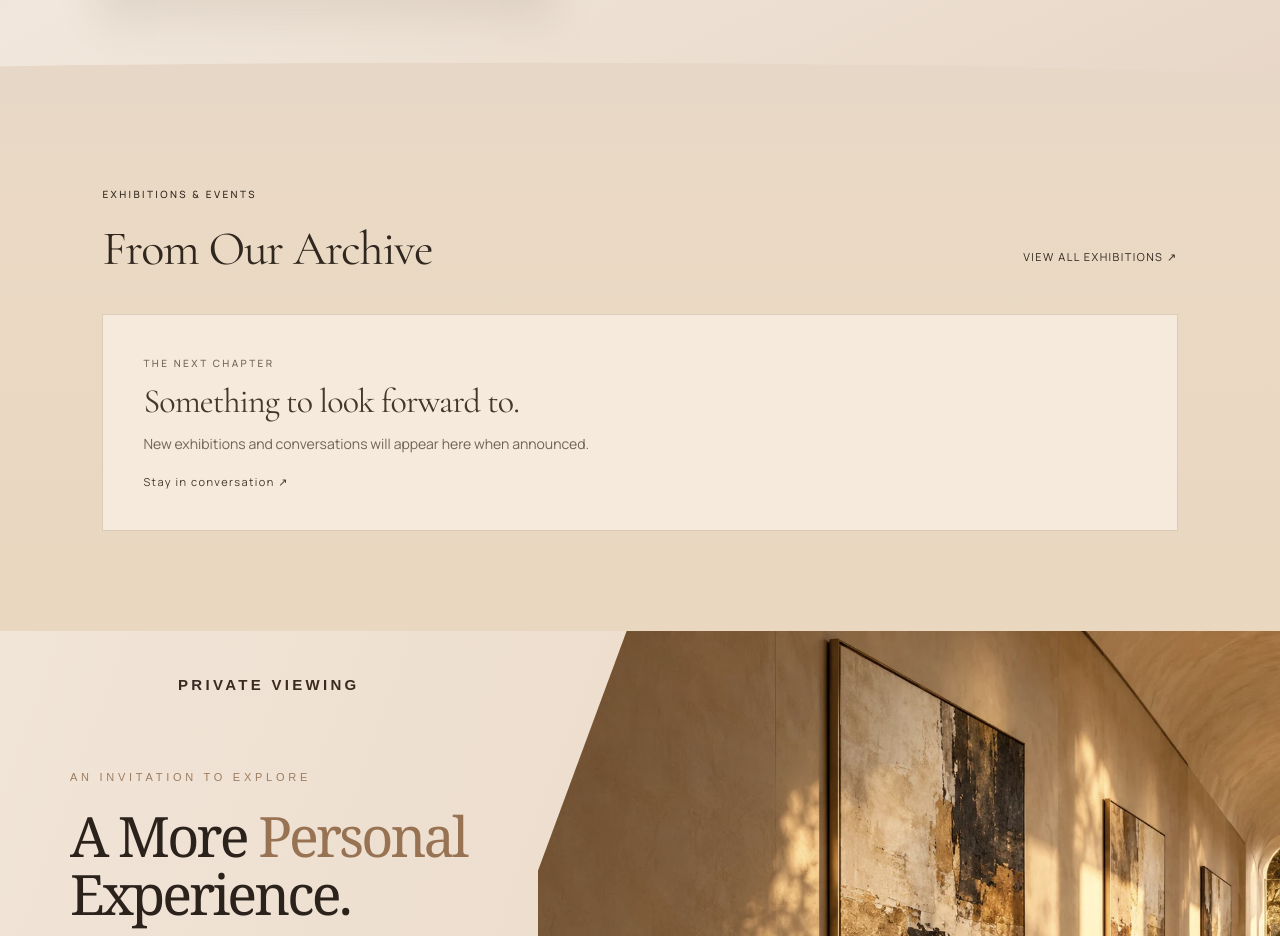
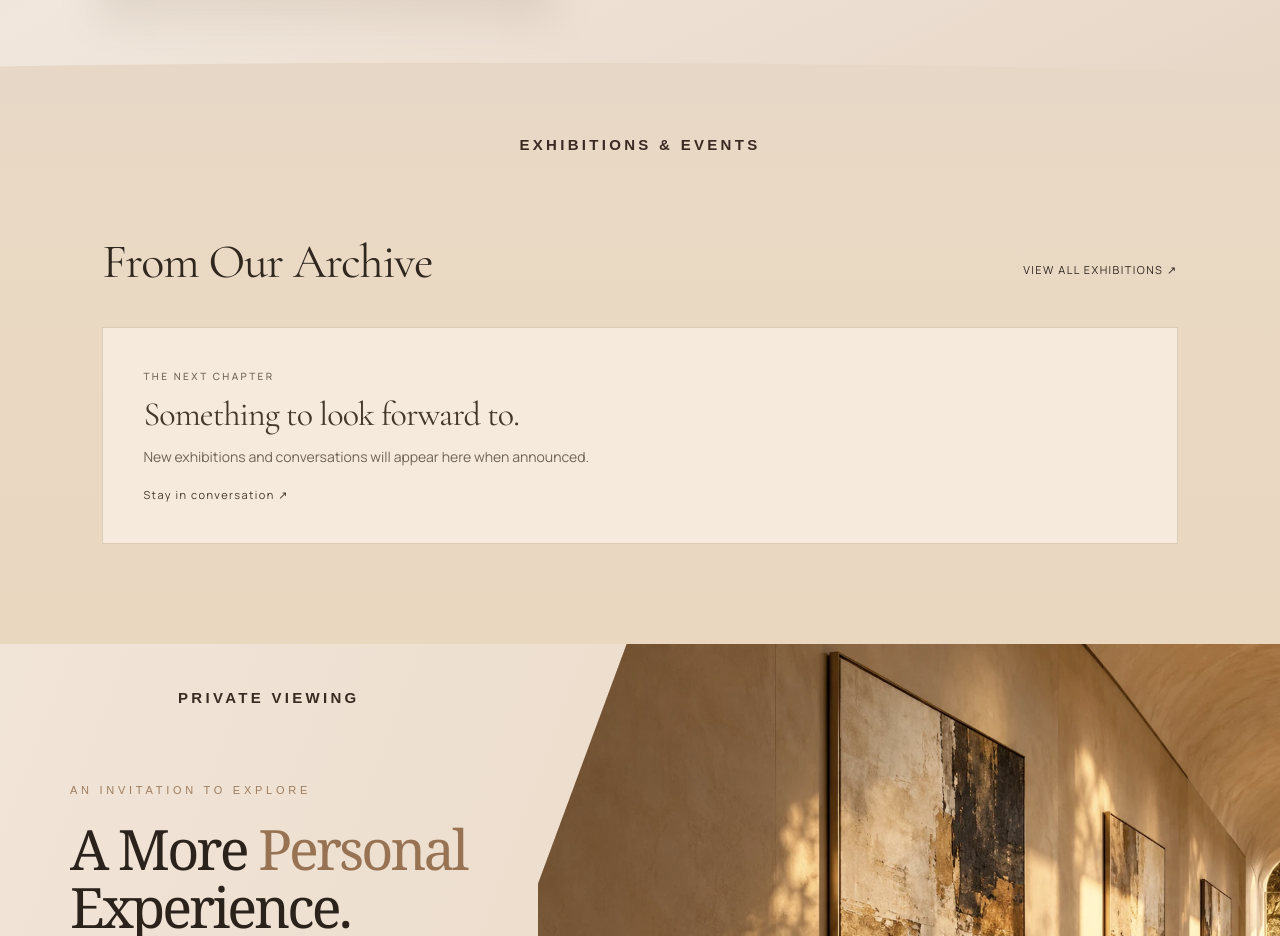
Before and after one commit to studioseraai/studioseraai, a Next.js app: page / in a window 1280 px wide. Shown: the part 2282-3218 px from the top of the page. Built offline with nearby package versions, Linux system fonts and the light colour scheme.

Commit message:
style(home): remove section index and center bold editorial labels

```diff
--- a/app/gallery-components/HomeContinuity.module.css
+++ b/app/gallery-components/HomeContinuity.module.css
@@ -23,3 +23,8 @@
 .flow :global(.wa-viewing){margin-top:-24px!important;z-index:6}
 .flow :global(.wa-scroll),.flow :global(.wa-concept){display:none!important}
 @media(max-width:800px){.flow :global(#collections){margin-top:-10px!important}.flow :global(section[aria-label="Meet our artists"]),.flow :global(section[aria-labelledby="home-story-title"]),.flow :global(.wa-exhibitions){margin-top:-10px!important}.flow :global(.wa-exhibitions){padding-top:75px}}
+
+/* Final homepage section labels: centered and bold, isolated to the events section. */
+.flow :global(.wa-exhibitions) :global(.wa-exhibition-heading) :global(.sg-kicker){position:absolute;top:45px;left:0;right:0;text-align:center;font:700 15px Arial,sans-serif;letter-spacing:.22em;color:#3a2a22;pointer-events:none}
+.flow :global(.wa-exhibitions) :global(.wa-exhibition-heading){padding-top:40px}
+@media(max-width:800px){.flow :global(.wa-exhibitions) :global(.wa-exhibition-heading) :global(.sg-kicker){top:29px;font-size:13px}}
```
